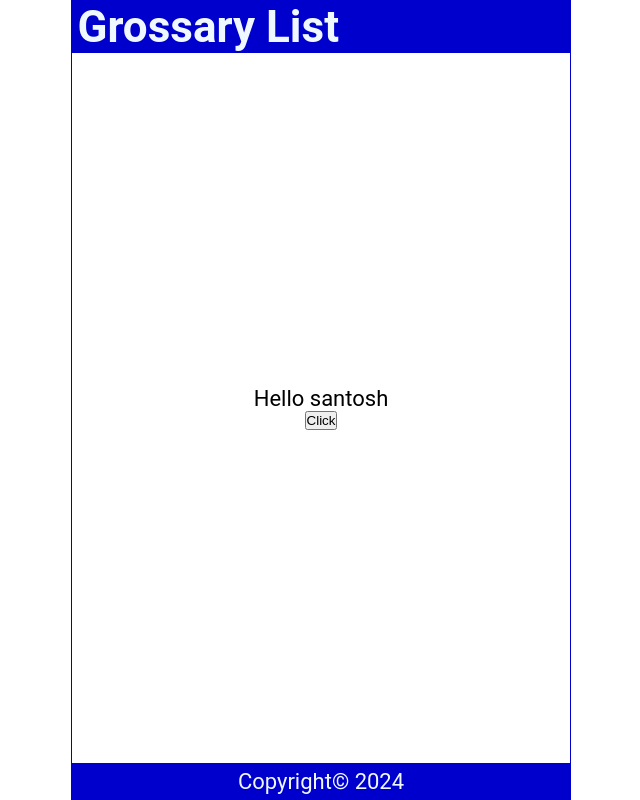
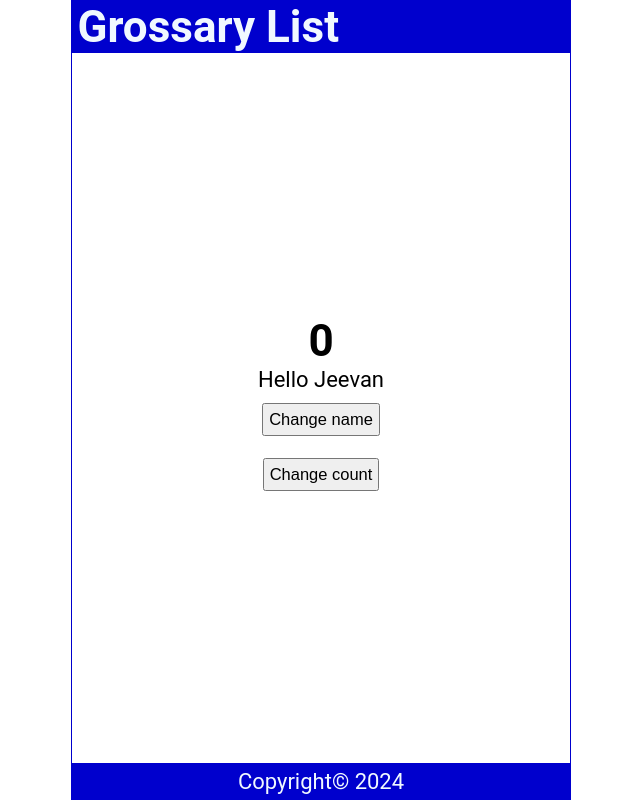
Before and after one commit to JeevanSadalge2020/React-Tutorial, a React (Create React App) app: page / in a window 1280 px wide. Shown: the whole page, without its empty margins (319-959 px from the left). Built offline with nearby package versions, Linux system fonts and the light colour scheme.

Commit message:
learned useState hook with some practice code

```diff
--- a/src/Main.js
+++ b/src/Main.js
@@ -1,16 +1,25 @@
+import { useState } from "react";
+let names = ["jeevan", "balu", "santosh", "mahesh"];
+
 function Main() {
-  let randomNum = (num) => Math.floor(Math.random() * num);
+  let [name, setName] = useState("Jeevan");
+  let [count, setCount] = useState(0);
 
-  let names = ["jeevan", "balu", "santosh", "mahesh"];
+  function handleNames(arr) {
+    let randomNum = (num) => Math.floor(Math.random() * num);
+    setName(arr[randomNum(arr.length)]);
+  }
 
-  function callNames(arr) {
-    return arr[randomNum(arr.length)];
+  function handleCount() {
+    setCount((count += 1));
   }
 
   return (
     <main>
-      <p>Hello {callNames(names)}</p>
-      <button>Click</button>
+      <h1>{count}</h1>
+      <p>Hello {name}</p>
+      <button onClick={() => handleNames(names)}>Change name</button>
+      <button onClick={handleCount}>Change count</button>
     </main>
   );
 }
--- a/src/index.css
+++ b/src/index.css
@@ -57,3 +57,9 @@ footer {
     display: grid;
     place-content: center;
 }
+
+button {
+    margin: 0.5rem;
+    font-size: 0.75rem;
+    padding: 5px;
+}
```
